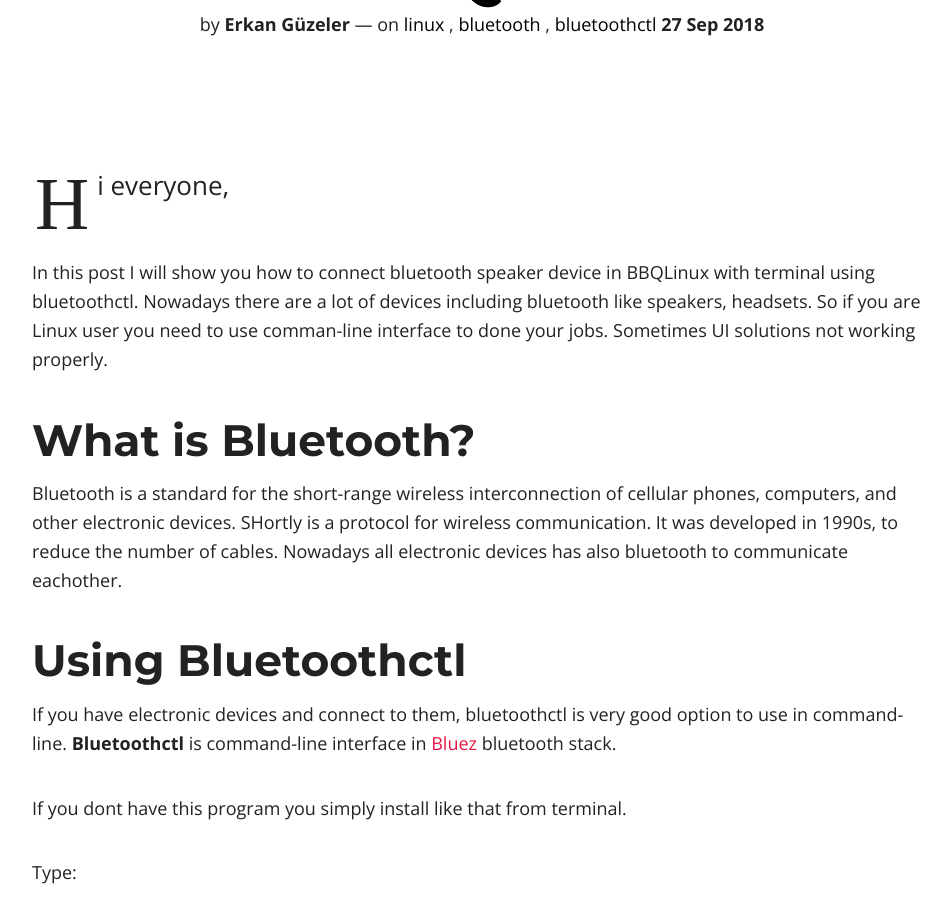
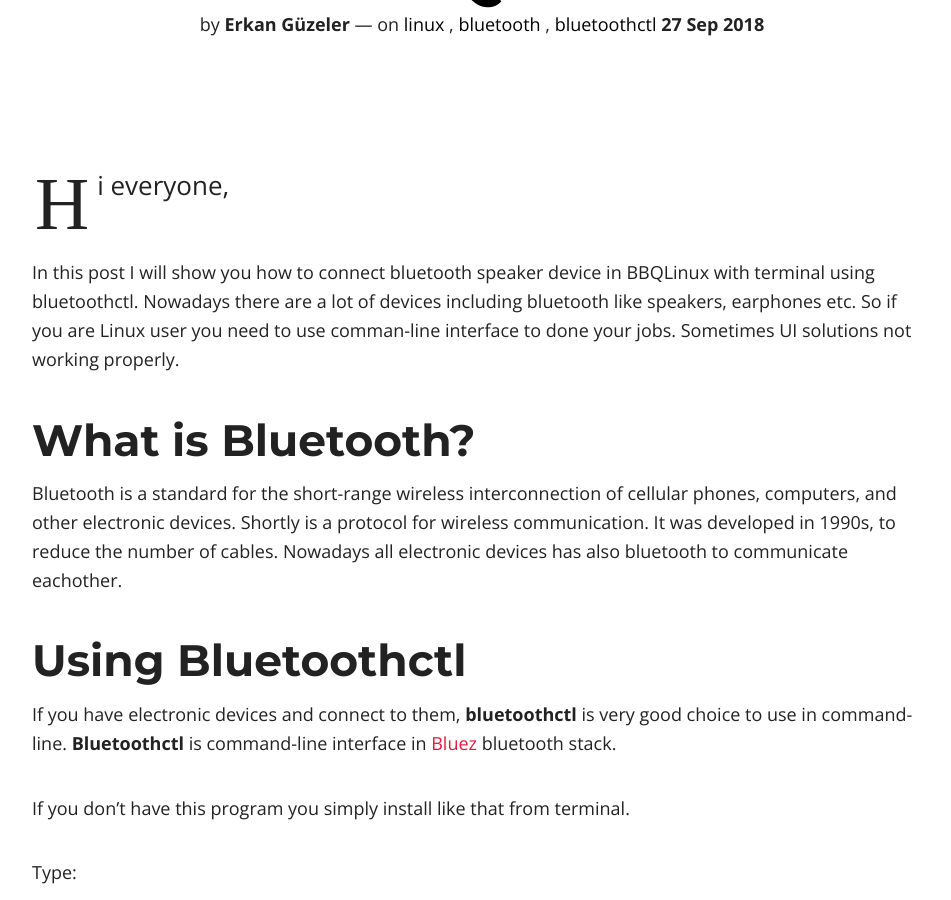
Before and after one commit to coderkan/coderkan.github.io, a Jekyll site: the page built from _posts/2018-09-27-connect-speaker-with-bluetoothctl-arch-linux.md, in a window 1280 px wide and 900 px high, scrolled down 441 px. Shown: the whole window, without its empty margins (158-1109 px from the left). Built offline with Jekyll 4.4.1, drawn with Linux system fonts in a browser that asks for light colours; nearby versions of some CDN libraries; comment, search, counter and statistics services are not loaded; some of the changed text lies outside the part shown.

Commit message:
fix typo

```diff
--- a/_posts/2018-09-27-connect-speaker-with-bluetoothctl-arch-linux.md
+++ b/_posts/2018-09-27-connect-speaker-with-bluetoothctl-arch-linux.md
@@ -15,17 +15,17 @@ featured: true
 
 Hi everyone,
 
-In this post I will show you how to connect bluetooth speaker device in BBQLinux with terminal using bluetoothctl. Nowadays there are a lot of devices including bluetooth like speakers, headsets. So if you are Linux user you need to use comman-line interface to done your jobs. Sometimes UI solutions not working properly.
+In this post I will show you how to connect bluetooth speaker device in BBQLinux with terminal using bluetoothctl. Nowadays there are a lot of devices including bluetooth like speakers, earphones etc. So if you are Linux user you need to use comman-line interface to done your jobs. Sometimes UI solutions not working properly.
 
 # What is Bluetooth?
 
-Bluetooth is a standard for the short-range wireless interconnection of cellular phones, computers, and other electronic devices. SHortly is a protocol for wireless communication. It was developed in 1990s, to reduce the number of cables. Nowadays all electronic devices has also bluetooth to communicate eachother.
+Bluetooth is a standard for the short-range wireless interconnection of cellular phones, computers, and other electronic devices. Shortly is a protocol for wireless communication. It was developed in 1990s, to reduce the number of cables. Nowadays all electronic devices has also bluetooth to communicate eachother.
 
 # Using Bluetoothctl
 
-If you have electronic devices and connect to them, bluetoothctl is very good option to use in command-line. **Bluetoothctl** is command-line interface in [Bluez]() bluetooth stack.
+If you have electronic devices and connect to them, **bluetoothctl** is very good choice to use in command-line. **Bluetoothctl** is command-line interface in [Bluez](http://www.bluez.org) bluetooth stack.
 
-If you dont have this program you simply install like that from terminal.
+If you don't have this program you simply install like that from terminal.
 
 Type:
 
@@ -47,7 +47,7 @@ After that you can also control bluetooth.service status.
 
     systemctl status  bluetooth.service.
 
-Your bluetooth.service if running successfully you will see these in your terminal.
+Your **bluetooth.service** if running successfully you will see these in your terminal.
 
     [coderkan@coderkanpc ~]$ systemctl status bluetooth.service
     * bluetooth.service - Bluetooth service
@@ -61,13 +61,13 @@ Your bluetooth.service if running successfully you will see these in your termin
             `-5783 /usr/lib/bluetooth/bluetoothd
 
 
-After running your bluetooth.service, we can type **bluetoothctl** in terminal.
+After running your **bluetooth.service**, we can type **bluetoothctl** in terminal.
 
     [coderkan@coderkanpc ~]$ bluetoothctl
     Agent registered
     [bluetooth]#
 
-Successfuly entered bluetoothctl your terminal has looks like above.
+Successfuly entered **bluetoothctl** your terminal has looks like above.
 
 To scanning device;
 
```
